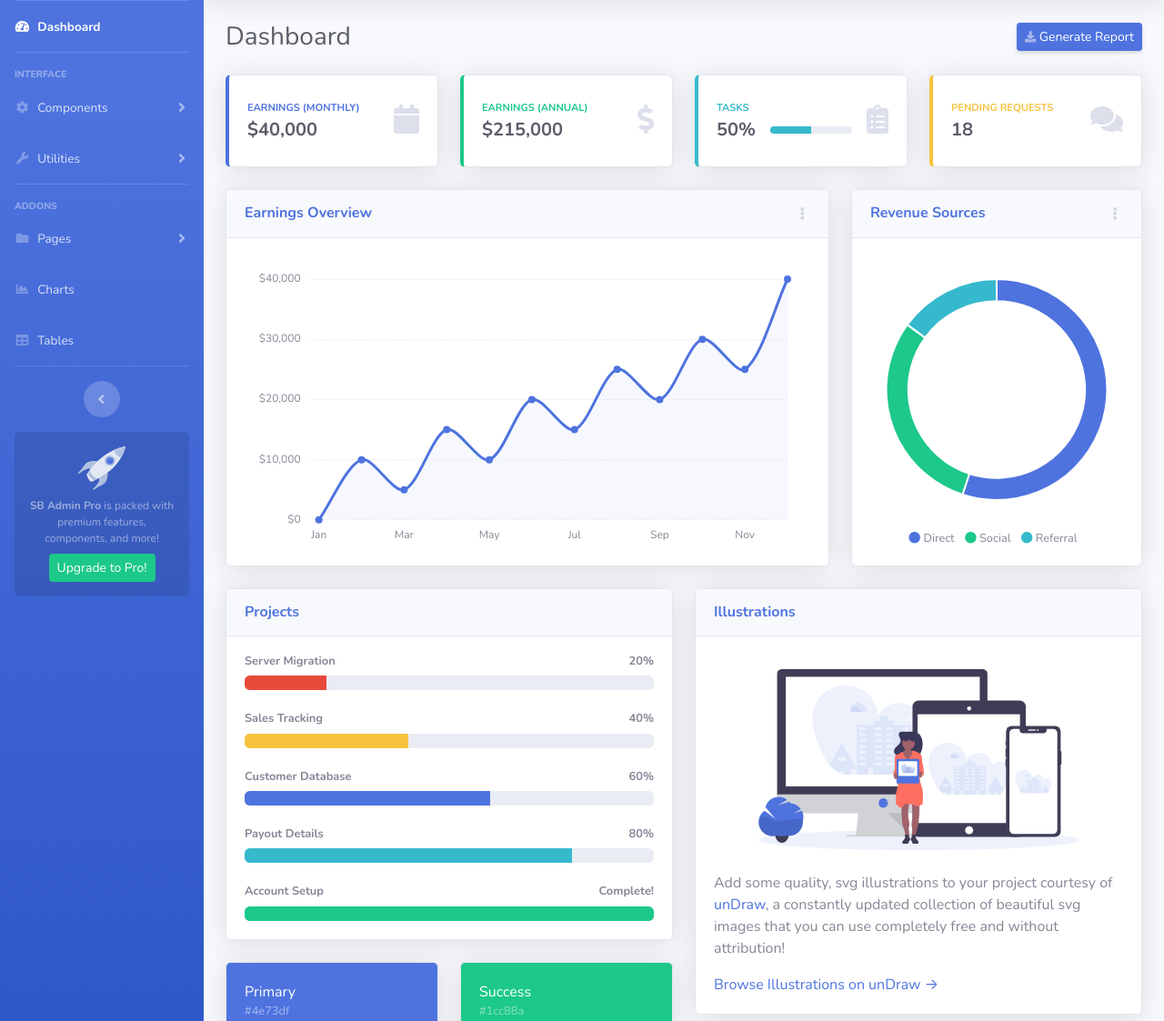
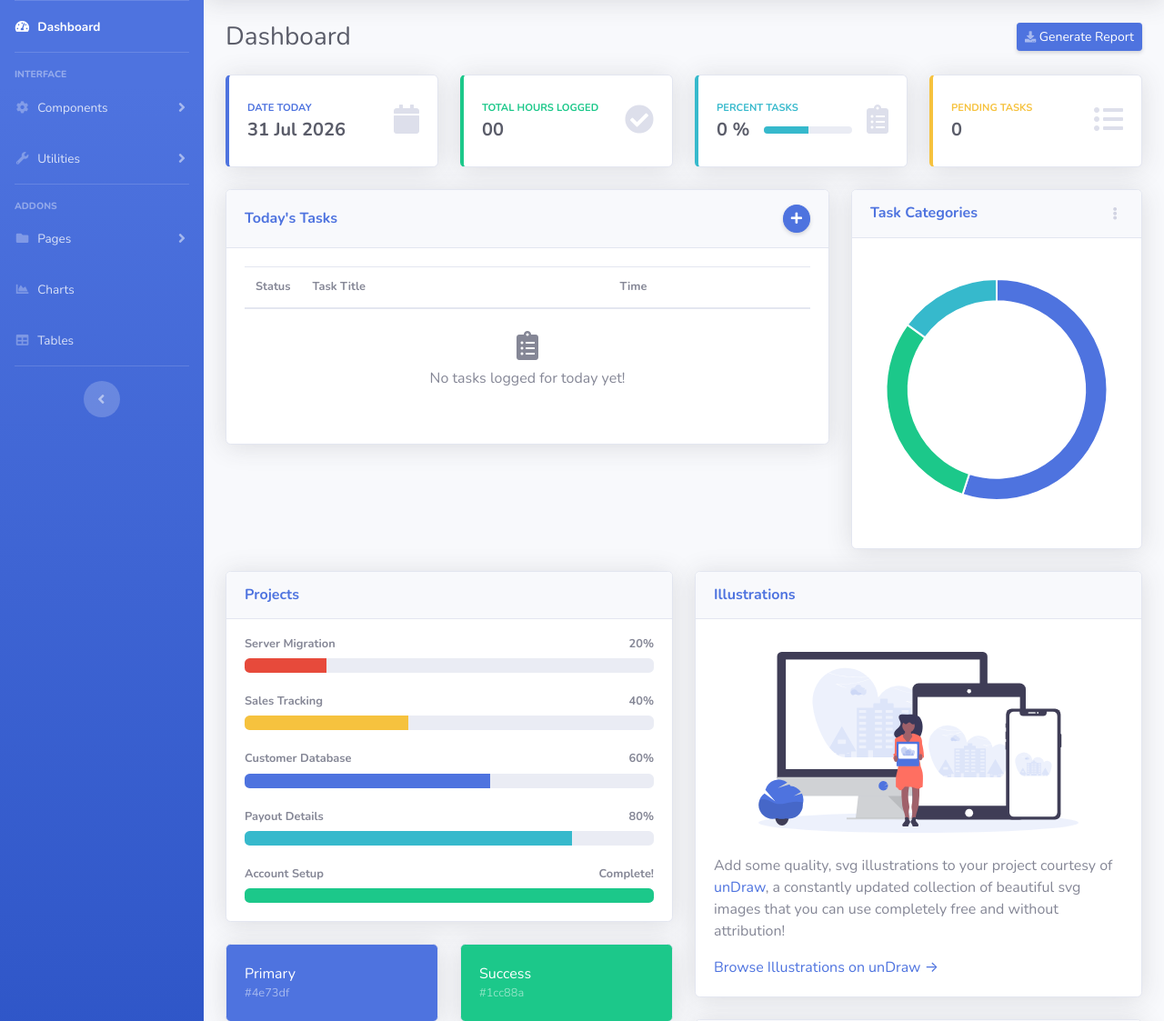
Before and after one commit to zahrakhayatan29-collab/Daily-logger, a Django app: page / in a window 1280 px wide. Shown: the part 70-1193 px from the top of the page at 91% size. Run offline with Django 5.2, Linux system fonts and the light colour scheme; data that the repository does not hold is empty; some libraries are stand-ins or nearby versions.

Commit message:
feat: add task status toggle AJAX, custom template filters and tag chart analytics view : add def dashboard for return today tasks

```diff
--- a/logs/admin.py
+++ b/logs/admin.py
@@ -5,5 +5,5 @@ from logs.models import Log
 @admin.register(Log)
 class admin_log(admin.ModelAdmin):
     list_display = ['title','status','start_time','end_time']
-    filter = ['status']
-    search_fields = ['title']
+    filter = ('status',)
+    search_fields = ('title',)
--- a/logs/models.py
+++ b/logs/models.py
@@ -1,4 +1,6 @@
 from django.db import models
+from taggit.managers import TaggableManager
+from django.utils import timezone
 
 # Create your models here.
 
@@ -6,8 +8,9 @@ from django.db import models
 class Log(models.Model):
     title = models.CharField(max_length=255)
     text = models.TextField(null=True,blank=True)
-    #tags
+    tags = TaggableManager()
     status = models.BooleanField(default=False)
     start_time = models.TimeField(null=True,blank=True)
     end_time = models.TimeField(null=True,blank=True)
+    date = models.DateField(default=timezone.now)
     created_date = models.DateTimeField(auto_now_add=True,null=True)
--- /dev/null
+++ b/logs/templatetags/log_tags.py
@@ -0,0 +1,53 @@
+from django import template
+from datetime import datetime
+
+register = template.Library()
+
+@register.filter
+def total_hours(log_list):
+    if not log_list:
+        return "00"
+
+    total_minutes = 0
+
+    for item in log_list:
+        if item.start_time and item.end_time:
+            start_min = item.start_time.hour * 60 + item.start_time.minute
+            end_min = item.end_time.hour * 60 + item.end_time.minute
+
+            if end_min >= start_min:
+                total_minutes += (end_min - start_min)
+
+    hours = total_minutes // 60
+    minutes = total_minutes % 60
+
+    if hours > 0:
+        return f"{hours}h {minutes}m"
+    return f"{minutes}m"
+
+@register.filter
+def percent_tasks(log_list):
+    if log_list :
+        done = []
+        for item in log_list :
+            if item.status :
+                done.append(item)
+        if len(done) == 0 :
+             return "0 %"
+
+        precent = round(len(done)/len(log_list)* 100)
+        return f"{precent}%"
+
+    else:
+        return "0 %"
+
+@register.filter
+def pending(log_list):
+    if log_list :
+        list = []
+        for item in log_list :
+            if not item.status :
+                list.append(item)
+        return len(list)
+    else:
+        return "0"
--- a/logs/urls.py
+++ b/logs/urls.py
@@ -5,5 +5,6 @@ from django.urls import path
 app_name = 'logs'
 
 urlpatterns = [
-    path('', index , name = 'index'),
+    path('', dashboard , name = 'index'),
+    path('toggle-task/<int:task_id>/',toggle_task_status, name='toggle_task_status'),
 ]
--- a/logs/views.py
+++ b/logs/views.py
@@ -1,6 +1,28 @@
-from django.shortcuts import render
+from django.shortcuts import render , redirect ,get_object_or_404
+from logs.models import Log
+from datetime import date
+from django.http import JsonResponse
+from django.views.decorators.http import require_POST
 
-# Create your views here.
+def dashboard(request):
+    today = date.today()
+    today_tasks = Log.objects.filter(date=today)
+    context = {
+        'log' : today_tasks ,
+        'today' : today ,
+        }
 
-def index(request):
-    return render(request,'logs/index.html')
+    return render(request,'logs/index.html',context=context)
+
+
+
+@require_POST
+def toggle_task_status(request, task_id):
+    try:
+        task = Log.objects.get(id=task_id)
+        task.status = not task.status
+        task.save()
+        return JsonResponse({'success': True, 'new_status': task.status})
+
+    except Log.DoesNotExist:
+        return JsonResponse({'success': False, 'error': 'Task not found'}, status=404)
--- a/mysite/settings.py
+++ b/mysite/settings.py
@@ -37,6 +37,7 @@ INSTALLED_APPS = [
     'django.contrib.sessions',
     'django.contrib.messages',
     'django.contrib.staticfiles',
+    'taggit',
 
     'logs',
 ]
--- a/template/logs/index.html
+++ b/template/logs/index.html
@@ -1,5 +1,5 @@
 {% load static %}
-
+{% load log_tags %}
 <!DOCTYPE html>
 <html lang="en">
 
@@ -142,13 +142,6 @@
             <!-- Sidebar Toggler (Sidebar) -->
             <div class="text-center d-none d-md-inline">
                 <button class="rounded-circle border-0" id="sidebarToggle"></button>
-            </div>
-
-            <!-- Sidebar Message -->
-            <div class="sidebar-card d-none d-lg-flex">
-                <img class="sidebar-card-illustration mb-2" src="{% static 'img/undraw_rocket.svg' %}" alt="...">
-                <p class="text-center mb-2"><strong>SB Admin Pro</strong> is packed with premium features, components, and more!</p>
-                <a class="btn btn-success btn-sm" href="https://startbootstrap.com/theme/sb-admin-pro">Upgrade to Pro!</a>
             </div>
 
         </ul>
@@ -377,15 +370,15 @@
                     <!-- Content Row -->
                     <div class="row">
 
-                        <!-- Earnings (Monthly) Card Example -->
+                        <!-- DATE TODAY -->
                         <div class="col-xl-3 col-md-6 mb-4">
                             <div class="card border-left-primary shadow h-100 py-2">
                                 <div class="card-body">
                                     <div class="row no-gutters align-items-center">
                                         <div class="col mr-2">
                                             <div class="text-xs font-weight-bold text-primary text-uppercase mb-1">
-                                                Earnings (Monthly)</div>
-                                            <div class="h5 mb-0 font-weight-bold text-gray-800">$40,000</div>
+                                                DATE TODAY</div>
+                                            <div class="h5 mb-0 font-weight-bold text-gray-800">{{today|date:"d M Y"}}</div>
                                         </div>
                                         <div class="col-auto">
                                             <i class="fas fa-calendar fa-2x text-gray-300"></i>
@@ -395,18 +388,18 @@
                             </div>
                         </div>
 
-                        <!-- Earnings (Monthly) Card Example -->
+                        <!-- TOTAL HOURS LOGGED -->
                         <div class="col-xl-3 col-md-6 mb-4">
                             <div class="card border-left-success shadow h-100 py-2">
                                 <div class="card-body">
                                     <div class="row no-gutters align-items-center">
                                         <div class="col mr-2">
                                             <div class="text-xs font-weight-bold text-success text-uppercase mb-1">
-                                                Earnings (Annual)</div>
-                                            <div class="h5 mb-0 font-weight-bold text-gray-800">$215,000</div>
+                                                TOTAL HOURS LOGGED</div>
+                                            <div class="h5 mb-0 font-weight-bold text-gray-800">{{log|total_hours}}</div>
                                         </div>
                                         <div class="col-auto">
-                                            <i class="fas fa-dollar-sign fa-2x text-gray-300"></i>
+                                            <i class="fas fa-check-circle fa-2x text-gray-300"></i>
                                         </div>
                                     </div>
                                 </div>
@@ -419,11 +412,11 @@
                                 <div class="card-body">
                                     <div class="row no-gutters align-items-center">
                                         <div class="col mr-2">
-                                            <div class="text-xs font-weight-bold text-info text-uppercase mb-1">Tasks
+                                            <div class="text-xs font-weight-bold text-info text-uppercase mb-1">Percent Tasks
                                             </div>
                                             <div class="row no-gutters align-items-center">
                                                 <div class="col-auto">
-                                                    <div class="h5 mb-0 mr-3 font-weight-bold text-gray-800">50%</div>
+                                                    <div class="h5 mb-0 mr-3 font-weight-bold text-gray-800">{{log|percent_tasks}}</div>
                                                 </div>
                                                 <div class="col">
                                                     <div class="progress progress-sm mr-2">
@@ -442,18 +435,18 @@
                             </div>
                         </div>
 
-                        <!-- Pending Requests Card Example -->
+                        <!-- Pending Tasks Card Example -->
                         <div class="col-xl-3 col-md-6 mb-4">
                             <div class="card border-left-warning shadow h-100 py-2">
                                 <div class="card-body">
                                     <div class="row no-gutters align-items-center">
                                         <div class="col mr-2">
                                             <div class="text-xs font-weight-bold text-warning text-uppercase mb-1">
-                                                Pending Requests</div>
-                                            <div class="h5 mb-0 font-weight-bold text-gray-800">18</div>
+                                                PENDING TASKS</div>
+                                            <div class="h5 mb-0 font-weight-bold text-gray-800">{{log|pending}}</div>
                                         </div>
                                         <div class="col-auto">
-                                            <i class="fas fa-comments fa-2x text-gray-300"></i>
+                                            <i class="fas fa-list-ul fa-2x text-gray-300"></i>
                                         </div>
                                     </div>
                                 </div>
@@ -462,82 +455,109 @@
                     </div>
 
                     <!-- Content Row -->
-
                     <div class="row">
 
-                        <!-- Area Chart -->
+                            <!-- Today's Tasks Column -->
                             <div class="col-xl-8 col-lg-7">
                                 <div class="card shadow mb-4">
-                                <!-- Card Header - Dropdown -->
-                                <div
-                                    class="card-header py-3 d-flex flex-row align-items-center justify-content-between">
-                                    <h6 class="m-0 font-weight-bold text-primary">Earnings Overview</h6>
-                                    <div class="dropdown no-arrow">
-                                        <a class="dropdown-toggle" href="#" role="button" id="dropdownMenuLink"
-                                            data-toggle="dropdown" aria-haspopup="true" aria-expanded="false">
-                                            <i class="fas fa-ellipsis-v fa-sm fa-fw text-gray-400"></i>
+                                    <!-- Card Header -->
+                                    <div class="card-header py-3 d-flex flex-row align-items-center justify-content-between">
+                                        <h6 class="m-0 font-weight-bold text-primary">Today's Tasks</h6>
+                                        <a href="#" class="btn btn-primary btn-sm rounded-circle shadow-sm">
+                                            <i class="fas fa-plus"></i>
                                         </a>
-                                        <div class="dropdown-menu dropdown-menu-right shadow animated--fade-in"
-                                            aria-labelledby="dropdownMenuLink">
-                                            <div class="dropdown-header">Dropdown Header:</div>
-                                            <a class="dropdown-item" href="#">Action</a>
-                                            <a class="dropdown-item" href="#">Another action</a>
-                                            <div class="dropdown-divider"></div>
-                                            <a class="dropdown-item" href="#">Something else here</a>
-                                        </div>
-                                    </div>
                                     </div>
                                     <!-- Card Body -->
                                     <div class="card-body">
-                                    <div class="chart-area">
-                                        <canvas id="myAreaChart"></canvas>
+                                        <div class="table-responsive">
+                                            <table class="table table-hover align-middle">
+                                                <thead>
+                                                    <tr class="text-secondary small">
+                                                        <th style="width: 50px;">Status</th>
+                                                        <th>Task Title</th>
+                                                        <th>Time</th>
+                                                    </tr>
+                                                </thead>
+                                                <tbody>
+                                                    {% for item in log %}
+                                                    <tr>
+                                                        <td>
+                                                            <input type="checkbox"
+                                                                class="form-check-input task-checkbox"
+                                                                data-task-id="{{ item.id }}"
+                                                                style="transform: scale(1.2); cursor: pointer;"
+                                                                {% if item.status %}checked{% endif %}>
+                                                        </td>
+                                                        <td>
+                                                            <span class="{% if item.status %}text-decoration-line-through text-muted{% else %}fw-bold text-dark{% endif %}">
+                                                                {{ item.title }}
+                                                            </span>
+                                                        </td>
+                                                        <td class="small text-muted">
+                                                            <i class="far fa-clock mr-1"></i>
+                                                            {{ item.start_time|time:"H:i" }} - {{ item.end_time|time:"H:i" }}
+                                                        </td>
+                                                    </tr>
+                                                    {% empty %}
+                                                    <tr>
+                                                        <td colspan="3" class="text-center text-muted py-4">
+                                                            <i class="fas fa-clipboard-list fa-2x mb-2 d-block"></i>
+                                                            No tasks logged for today yet!
+                                                        </td>
+                                                    </tr>
+                                                    {% endfor %}
+                                                </tbody>
+                                            </table>
                                         </div>
                                     </div>
                                 </div>
                             </div>
 
-                        <!-- Pie Chart -->
+                            <!-- Task Categories Column -->
                             <div class="col-xl-4 col-lg-5">
                                 <div class="card shadow mb-4">
-                                <!-- Card Header - Dropdown -->
-                                <div
-                                    class="card-header py-3 d-flex flex-row align-items-center justify-content-between">
-                                    <h6 class="m-0 font-weight-bold text-primary">Revenue Sources</h6>
+                                    <!-- Card Header -->
+                                    <div class="card-header py-3 d-flex flex-row align-items-center justify-content-between">
+                                        <h6 class="m-0 font-weight-bold text-primary">Task Categories</h6>
                                         <div class="dropdown no-arrow">
-                                        <a class="dropdown-toggle" href="#" role="button" id="dropdownMenuLink"
-                                            data-toggle="dropdown" aria-haspopup="true" aria-expanded="false">
+                                            <a class="dropdown-toggle" href="#" role="button" id="dropdownMenuLink" data-toggle="dropdown" aria-haspopup="true" aria-expanded="false">
                                                 <i class="fas fa-ellipsis-v fa-sm fa-fw text-gray-400"></i>
                                             </a>
-                                        <div class="dropdown-menu dropdown-menu-right shadow animated--fade-in"
-                                            aria-labelledby="dropdownMenuLink">
-                                            <div class="dropdown-header">Dropdown Header:</div>
-                                            <a class="dropdown-item" href="#">Action</a>
-                                            <a class="dropdown-item" href="#">Another action</a>
-                                            <div class="dropdown-divider"></div>
-                                            <a class="dropdown-item" href="#">Something else here</a>
                                         </div>
                                     </div>
-                                </div>
+
+
+
+
+
+
+
                                     <!-- Card Body -->
                                     <div class="card-body">
                                         <div class="chart-pie pt-4 pb-2">
                                             <canvas id="myPieChart"></canvas>
                                         </div>
+
                                         <div class="mt-4 text-center small">
+                                            {% for item in log %}
                                             <span class="mr-2">
-                                            <i class="fas fa-circle text-primary"></i> Direct
+                                                <i class="fas fa-circle text-primary"></i> {{item.tags}}
                                             </span>
-                                        <span class="mr-2">
+                                            {% endfor %}
+                                            <!-- <span class="mr-2">
                                                 <i class="fas fa-circle text-success"></i> Social
                                             </span>
                                             <span class="mr-2">
                                                 <i class="fas fa-circle text-info"></i> Referral
-                                        </span>
+                                            </span> -->
+                                        </div>
+
                                     </div>
                                 </div>
                             </div>
+
                     </div>
-                    </div>
+
 
                     <!-- Content Row -->
                     <div class="row">
@@ -759,3 +779,58 @@
 </body>
 
 </html>
+
+
+<script>
+document.addEventListener('DOMContentLoaded', function() {
+    function getCookie(name) {
+        let cookieValue = null;
+        if (document.cookie && document.cookie !== '') {
+            const cookies = document.cookie.split(';');
+            for (let i = 0; i < cookies.length; i++) {
+                const cookie = cookies[i].trim();
+                if (cookie.substring(0, name.length + 1) === (name + '=')) {
+                    cookieValue = decodeURIComponent(cookie.substring(name.length + 1));
+                    break;
+                }
+            }
+        }
+        return cookieValue;
+    }
+    const csrftoken = getCookie('csrftoken');
+
+    document.querySelectorAll('.task-checkbox').forEach(function(checkbox) {
+        checkbox.addEventListener('change', function() {
+            const taskId = this.getAttribute('data-task-id');
+            const taskTitle = this.closest('tr').querySelector('span');
+
+            fetch(`/toggle-task/${taskId}/`, {
+                method: 'POST',
+                headers: {
+                    'X-CSRFToken': csrftoken,
+                    'Content-Type': 'application/json',
+                },
+            })
+            .then(response => response.json())
+            .then(data => {
+                if (data.success) {
+                    if (data.new_status) {
+                        taskTitle.classList.add('text-decoration-line-through', 'text-muted');
+                        taskTitle.classList.remove('fw-bold', 'text-dark');
+                    } else {
+                        taskTitle.classList.remove('text-decoration-line-through', 'text-muted');
+                        taskTitle.classList.add('fw-bold', 'text-dark');
+                    }
+                } else {
+                    alert('Error change status');
+                    this.checked = !this.checked;
+                }
+            })
+            .catch(error => {
+                console.error('Error:', error);
+                this.checked = !this.checked;
+            });
+        });
+    });
+});
+</script>
```
Also changed, not shown: logs/forms.py (added), logs/migrations/0003_log_date_log_tags.py (added), logs/templatetags/__init__.py (added). Lines whose indentation alone changed are shown as unchanged.
